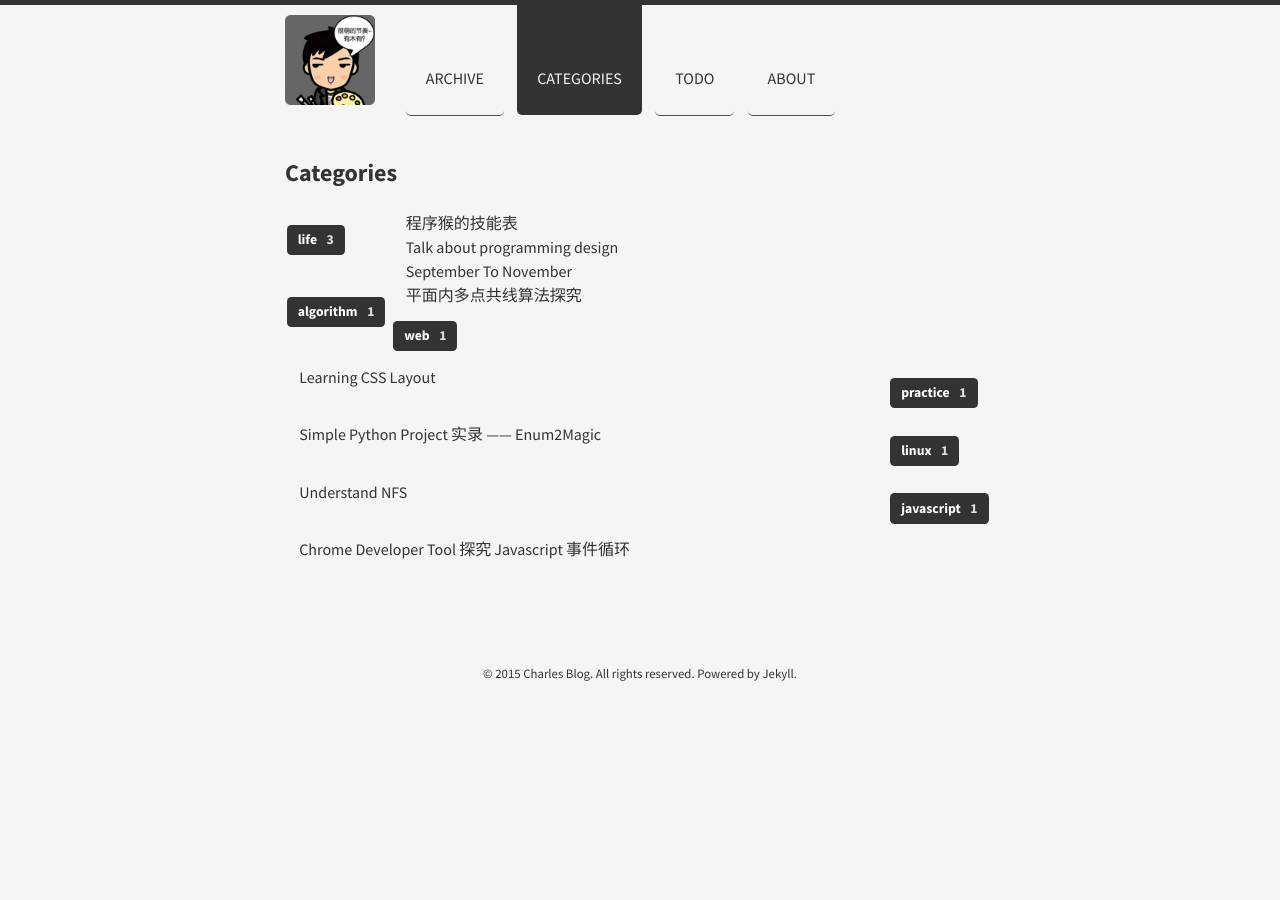
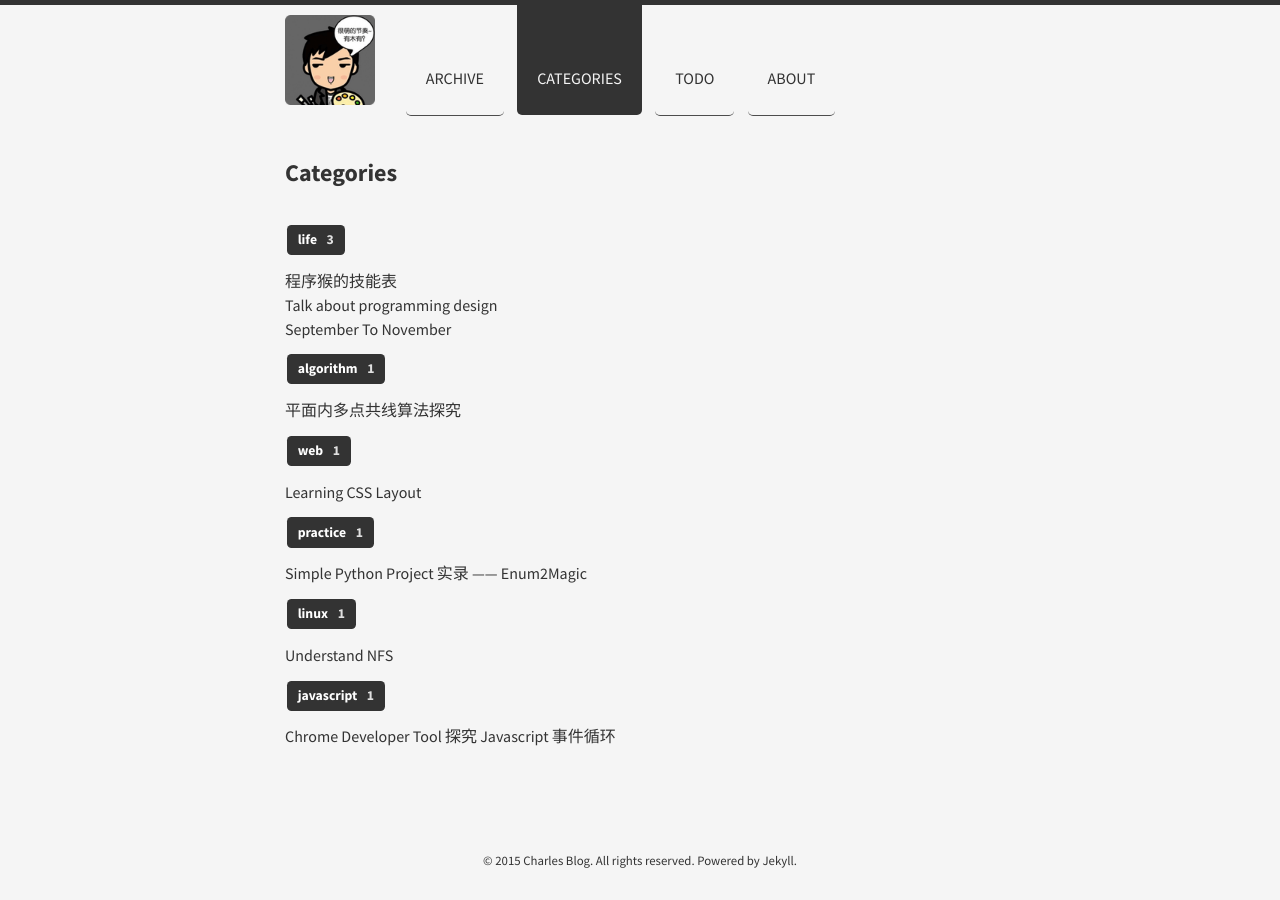
Before and after one commit to JavaCS3/blog, a Jekyll site: the page built from categories/index.html, in a window 1280 px wide. Built offline with Jekyll 4.4.1, drawn with Linux system fonts in a browser that asks for light colours; nearby versions of some CDN libraries; Markdown is read by kramdown in place of the engine named in the settings.

Commit message:
test new cat

```diff
--- a/categories/index.html
+++ b/categories/index.html
@@ -5,9 +5,8 @@ title: Categories
 
 {% for category in site.categories %}
   {% assign category_name = category[0] %}
+  <!-- categories tag -->
   <div>
-    <!-- categories tag -->
-    <div class="col span_2">
     <a class="label margin-small" id="{{ category_name }}" href="#{{ category_name }}">{{ category_name }}
       <div class="detail">
         {{ site.categories[category_name] | size }}
@@ -16,14 +15,10 @@ title: Categories
   </div>
   <!-- categories pages -->
   {% for page in site.categories[category_name] %}
-      <div class="col span_10">
+    <div>
       <article class="row gutters">
         <a href="{{ site.baseurl }}{{ page.url }}">{{ page.title }}</a>
-          <!-- <div class="post-date col span_2">
-            <time>{{ page.date | date: "%Y-%m-%d" }}</time>
-          </div> -->
       </article>
     </div>
   {% endfor %}
-  </div>
 {% endfor %}
```
Lines whose indentation alone changed are shown as unchanged.
